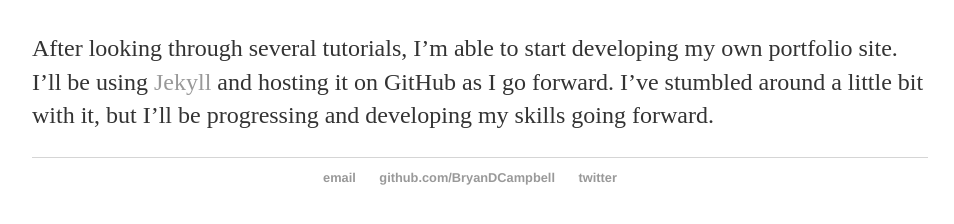
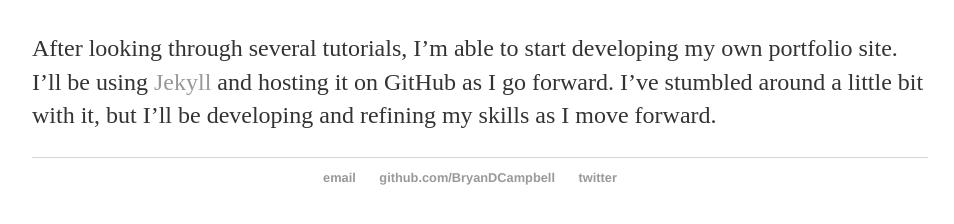
Before and after one commit to BryanDCampbell/BryanDCampbell.github.io, a Jekyll site: the page built from _posts/2020-01-19-bryan-d-campbell-site-launched.md, in a window 1280 px wide. Shown: the part 223-447 px from the top of the page, without its empty margins (160-1114 px from the left). Built offline with Jekyll 4.4.1, drawn with Linux system fonts in a browser that asks for light colours.

Commit message:
Update 2020-01-19-bryan-d-campbell-site-launched.md

```diff
--- a/_posts/2020-01-19-bryan-d-campbell-site-launched.md
+++ b/_posts/2020-01-19-bryan-d-campbell-site-launched.md
@@ -4,4 +4,4 @@
 date: 2020-01-19
 ---
 
-After looking through several tutorials, I'm able to start developing my own portfolio site. I'll be using [Jekyll](http://jekyllrb.com) and hosting it on GitHub as I go forward. I've stumbled around a little bit with it, but I'll be progressing and developing my skills going forward.
+After looking through several tutorials, I'm able to start developing my own portfolio site. I'll be using [Jekyll](http://jekyllrb.com) and hosting it on GitHub as I go forward. I've stumbled around a little bit with it, but I'll be developing and refining my skills as I move forward.
```
